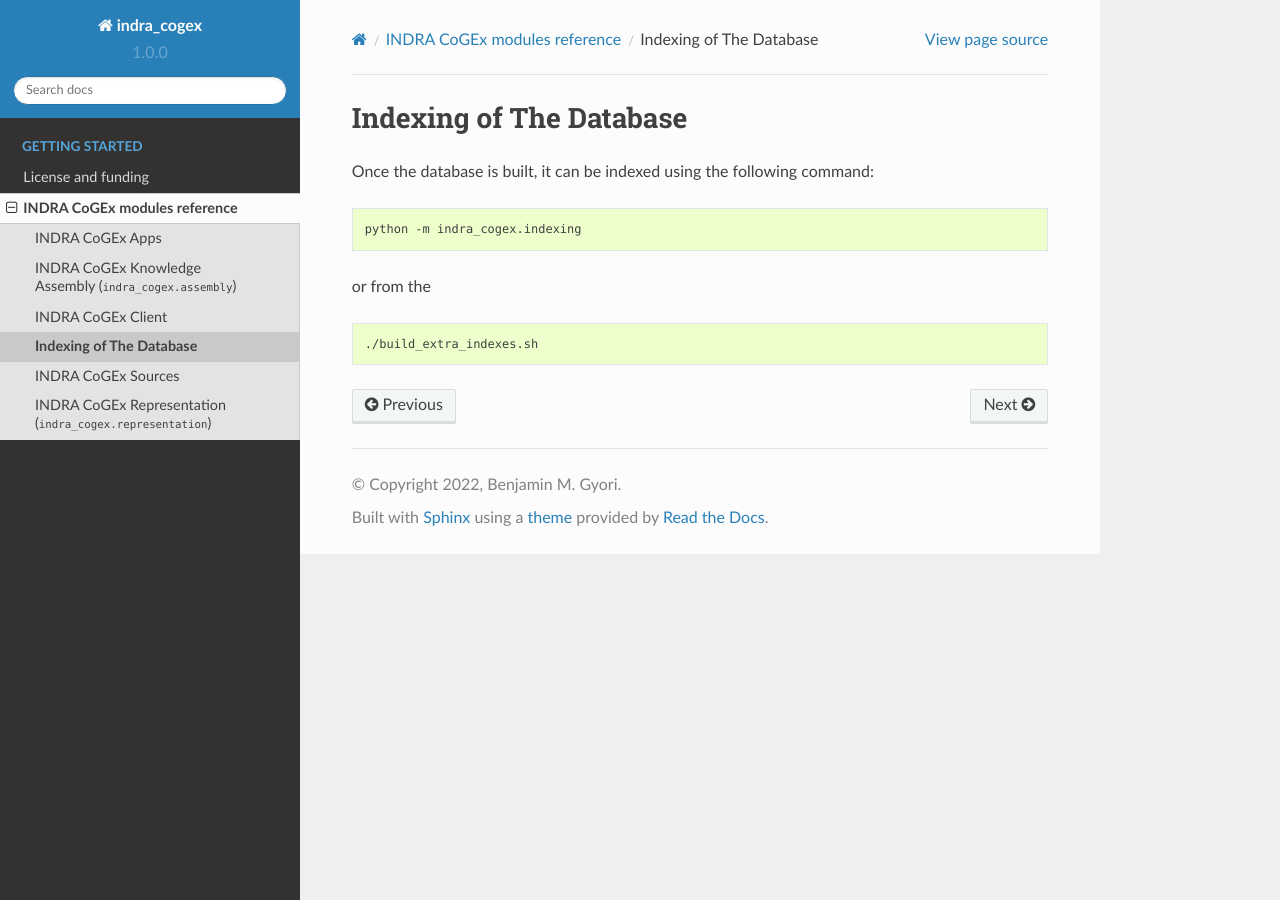
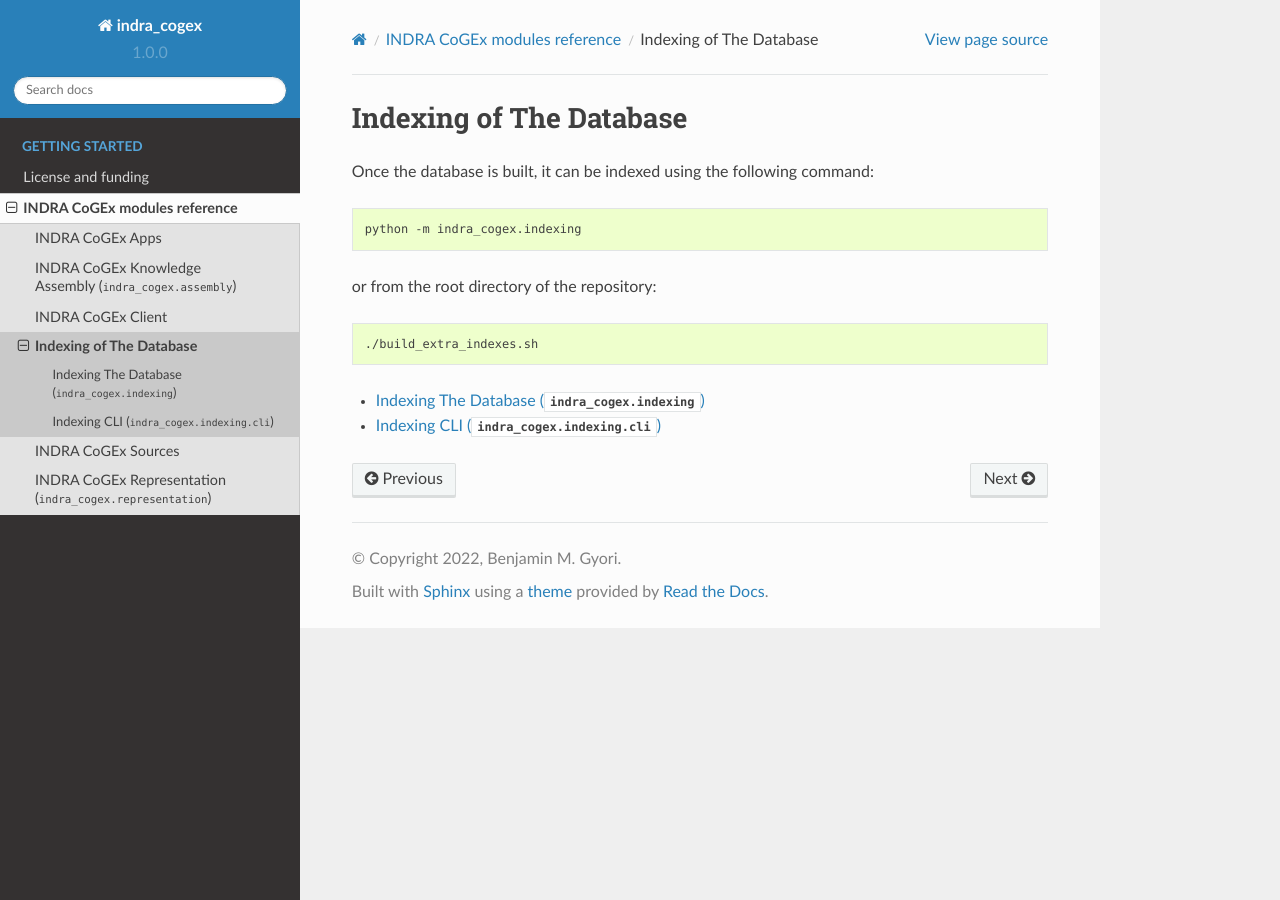
Before and after one commit to gyorilab/indra_cogex, a Sphinx documentation site: the page built from docs/source/modules/indexing/index.rst, in a window 1280 px wide. Built offline with Sphinx 7.4.7 and the Read the Docs theme 2.0.0, drawn with Linux system fonts in a browser that asks for light colours.

Commit message:
Add automodule for indexing, use sphinx_click.ext

```diff
--- a/docs/source/conf.py
+++ b/docs/source/conf.py
@@ -65,7 +65,7 @@
     # 'sphinx.ext.mathjax',
     'sphinx.ext.viewcode',
     'sphinx_autodoc_typehints',
-    # 'sphinx_click.ext',
+    'sphinx_click.ext',
     # 'sphinx_automodapi.automodapi',
     # 'texext',
 ]
--- /dev/null
+++ b/docs/source/modules/indexing/cli.rst
@@ -0,0 +1,8 @@
+.. _indra_cogex_indexing_cli_ref:
+
+Indexing CLI (:py:mod:`indra_cogex.indexing.cli`)
+=================================================
+
+.. click:: indra_cogex.indexing.cli:main
+    :prog: indra_cogex indexing
+    :show-nested:
--- a/docs/source/modules/indexing/index.rst
+++ b/docs/source/modules/indexing/index.rst
@@ -9,8 +9,14 @@
 
     python -m indra_cogex.indexing
 
-or from the
+or from the root directory of the repository:
 
 .. code-block:: bash
 
     ./build_extra_indexes.sh
+
+.. toctree::
+    :maxdepth: 1
+
+    indexing
+    cli
--- /dev/null
+++ b/docs/source/modules/indexing/indexing.rst
@@ -0,0 +1,5 @@
+Indexing The Database (:py:mod:`indra_cogex.indexing`)
+======================================================
+
+.. automodule:: indra_cogex.indexing
+    :members:
```
